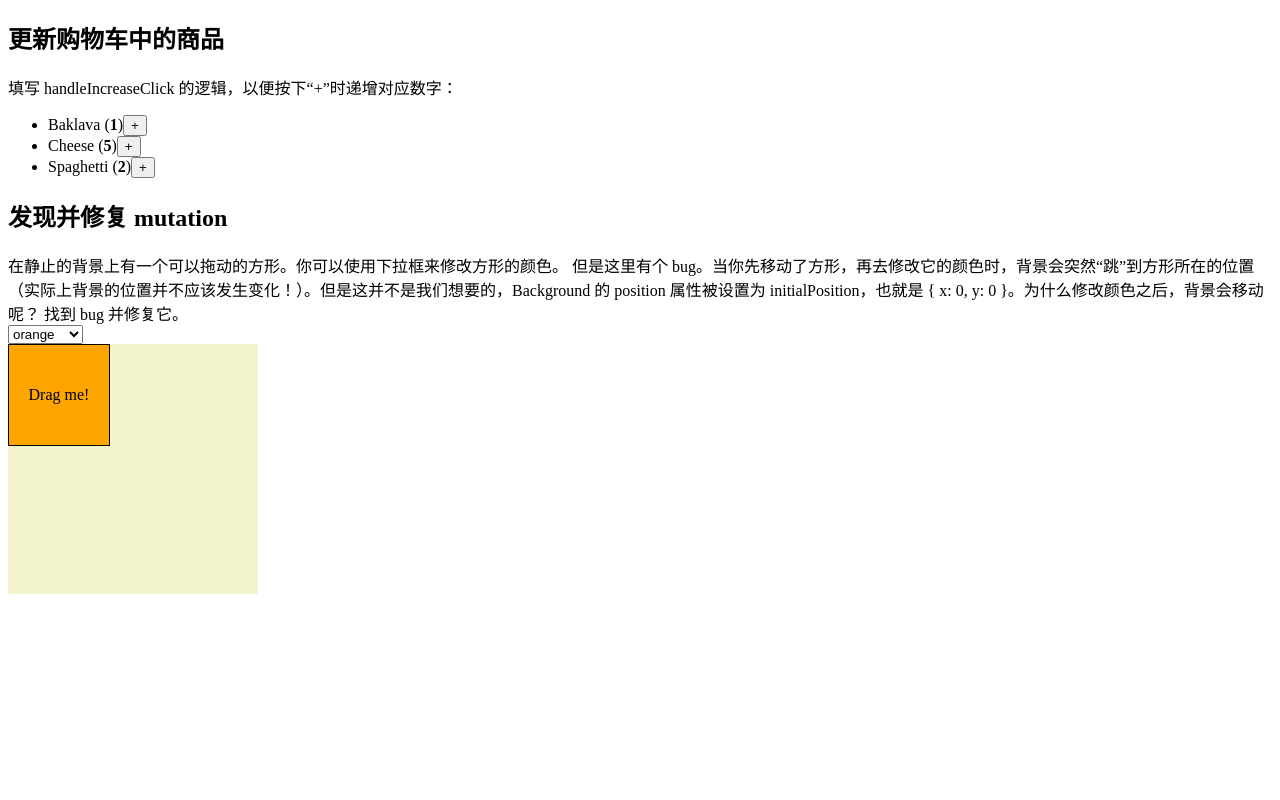
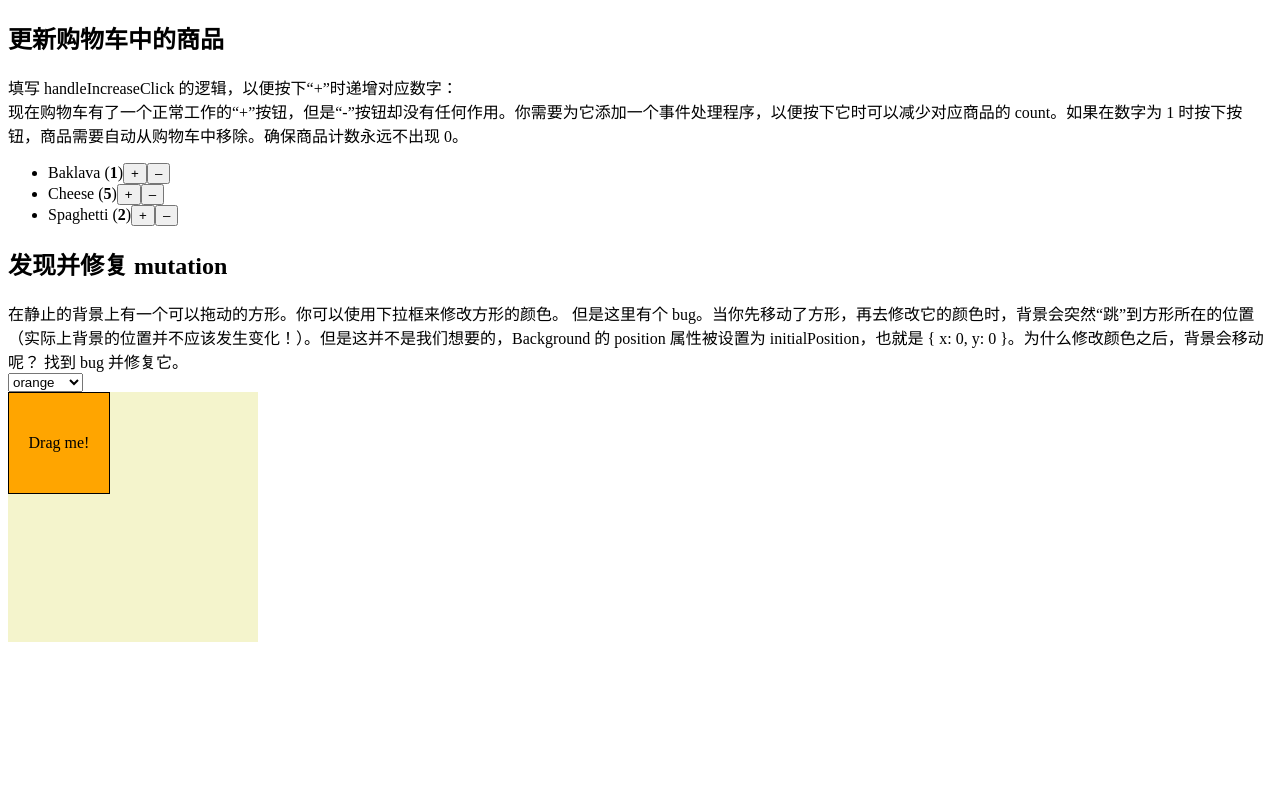
Before and after one commit to eeezgame/react-challenges, a React (Vite) app: page / in a window 1280 px wide. Shown: the top 800 px of the page. Built offline with nearby package versions, Linux system fonts and the light colour scheme.

Commit message:
finish challenge: ShoppingCart

```diff
--- a/src/App.tsx
+++ b/src/App.tsx
@@ -18,6 +18,7 @@ function App() {
 
       <h2>更新购物车中的商品</h2>
       <div>填写 handleIncreaseClick 的逻辑，以便按下“+”时递增对应数字：</div>
+      <div>现在购物车有了一个正常工作的“+”按钮，但是“-”按钮却没有任何作用。你需要为它添加一个事件处理程序，以便按下它时可以减少对应商品的 count。如果在数字为 1 时按下按钮，商品需要自动从购物车中移除。确保商品计数永远不出现 0。</div>
       <ShoppingCart></ShoppingCart>
 
       <h2>发现并修复 mutation</h2>
--- a/src/challenges/ShoppingCart/ShoppingCart.tsx
+++ b/src/challenges/ShoppingCart/ShoppingCart.tsx
@@ -30,6 +30,16 @@ export default function ShoppingCart() {
     }))
   }
 
+  function handleDecreaseClick(productId: number) {
+    setProducts(products.map(pi=>{
+        if(pi.id === productId){
+            return { ...pi, count: pi.count - 1 }
+        } else {
+            return { ...pi }
+        }
+    }).filter(pi=>pi.count !== 0))
+  }
+
   return (
     <ul>
       {products.map(product => (
@@ -42,6 +52,11 @@ export default function ShoppingCart() {
           }}>
             +
           </button>
+          <button onClick={()=>{
+            handleDecreaseClick(product.id)
+          }}>
+            –
+          </button>
         </li>
       ))}
     </ul>
```
